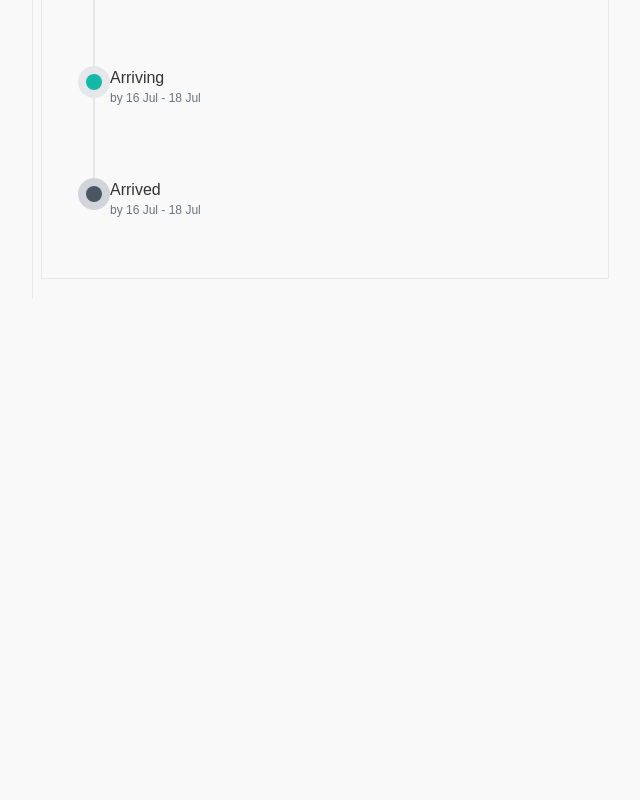
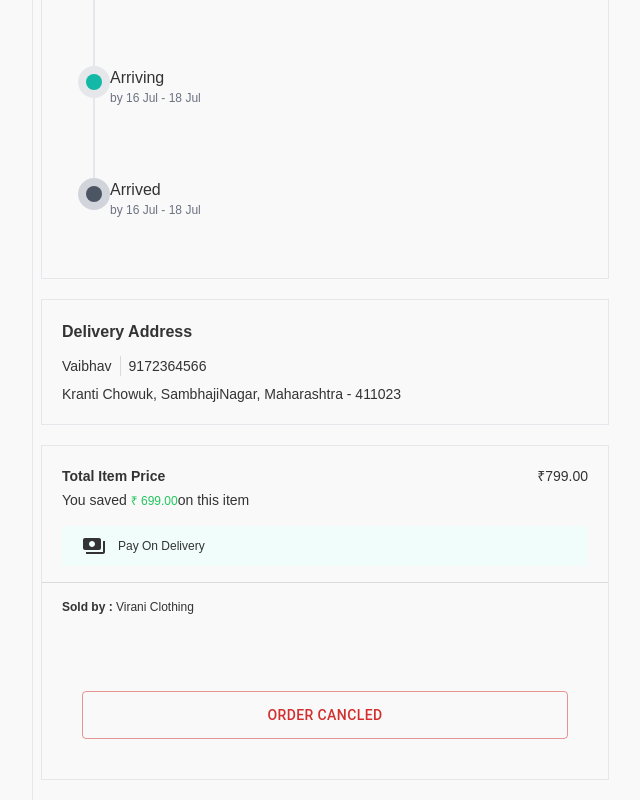
Before and after one commit to Vaibhav9172364566-tambe/ECommerce_Website_Using_SpringBoot_React, a React (Create React App) app in the folder frontend/: page / in a window 1280 px wide. Shown: the part 770-1570 px from the top of the page, without its empty margins (463-1103 px from the left). Before the commit the page ends 1069 px from the top, so only its background shows below. Built offline with nearby package versions, Linux system fonts and the light colour scheme.

Commit message:
impli the order page datails of order

```diff
--- a/frontend/src/customer/pages/Account/OrderDetails.tsx
+++ b/frontend/src/customer/pages/Account/OrderDetails.tsx
@@ -1,7 +1,8 @@
-import { Box, Button } from '@mui/material'
+import { Box, Button, Divider } from '@mui/material'
 import React from 'react'
 import { useNavigate } from 'react-router-dom'
 import OrderStepper from './OrderStepper';
+import { Payments } from '@mui/icons-material';
 
 const OrderDetails = () => {
 
@@ -29,6 +30,64 @@ const OrderDetails = () => {
 
         </section>
 
+           <div className='border p-5'>
+             <h1 className='font-bold pb-3'>Delivery Address</h1>
+             <div className='text-sm space-y-2'>
+                <div className='flex gap-2 font-medium'>
+                    <p>{"Vaibhav"}</p>
+                    <Divider flexItem orientation='vertical'></Divider>
+                     <p>{9172364566}</p>
+
+
+                </div>
+                <p>Kranti Chowuk, SambhajiNagar, Maharashtra - 411023</p>
+
+             </div>
+
+           </div>
+
+
+
+             <div className='border space-y-4'>
+                <div className='flex justify-between text-sm pt-5 px-5'>
+                <div className='space-y-1'>
+                    <p className='font-bold'>Total Item Price</p>
+                    <p>You saved <span className='text-green-500 font-medium text-xs'>₹ {699}.00</span>on this item</p>
+
+                </div>
+
+                <p className='font-medium'>₹{799}.00</p>
+
+             </div>
+             <div className='px-5'>
+                <div className='bg-teal-50 px-5 py-2 text-xs font-medium flex items-center gap-3 '>
+                    <Payments></Payments>
+                    <p>Pay On Delivery</p>
+
+                </div>
+
+             </div>
+
+
+                <Divider></Divider>
+                <div className='px-5 pb-5'>
+                    <p className='text-xs'><strong>Sold by : </strong>{"Virani Clothing"}</p>
+
+                </div>
+
+                <div className='p-10'>
+                    <Button
+
+                    disabled={false}
+
+                    color='error' sx={{py :"0.7rem"}} className='' variant='outlined' fullWidth
+                    >{true ? "Order cancled ":"Cancle Order"}</Button>
+
+                </div>
+
+
+
+                </div>
     </Box>
   )
 }
```
